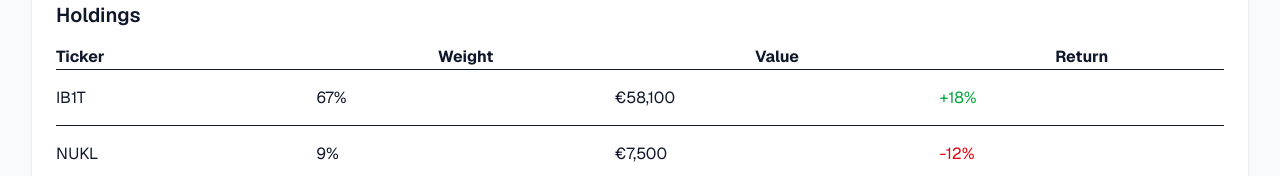
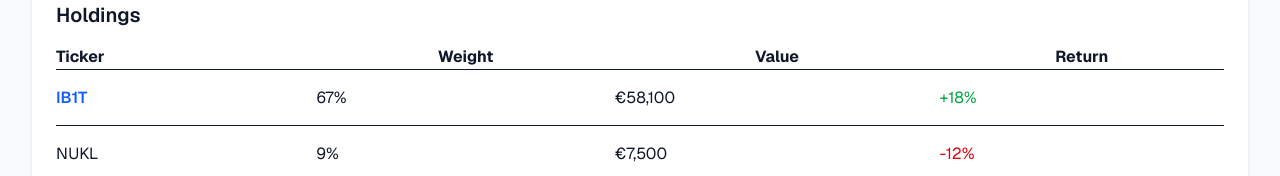
Before and after one commit to martijntje1981-sketch/investment-os, a Next.js app: page /portfolio in a window 1280 px wide. Shown: the part 267-443 px from the top of the page. Built offline with nearby package versions, Linux system fonts and the light colour scheme.

Commit message:
Update portfolio page

```diff
--- a/app/portfolio/page.tsx
+++ b/app/portfolio/page.tsx
@@ -1,3 +1,6 @@
+
+import Link from "next/link";
+
 export default function PortfolioPage() {
     return (
       <main className="min-h-screen bg-slate-50 p-8">
@@ -40,7 +43,14 @@ export default function PortfolioPage() {
 
             <tbody>
               <tr className="border-b h-14">
-                <td>IB1T</td>
+              <td>
+  <Link
+    href="/holding/ib1t"
+    className="font-semibold text-blue-600 hover:underline"
+  >
+    IB1T
+  </Link>
+</td>
                 <td>67%</td>
                 <td>€58,100</td>
                 <td className="text-green-600">+18%</td>
```
